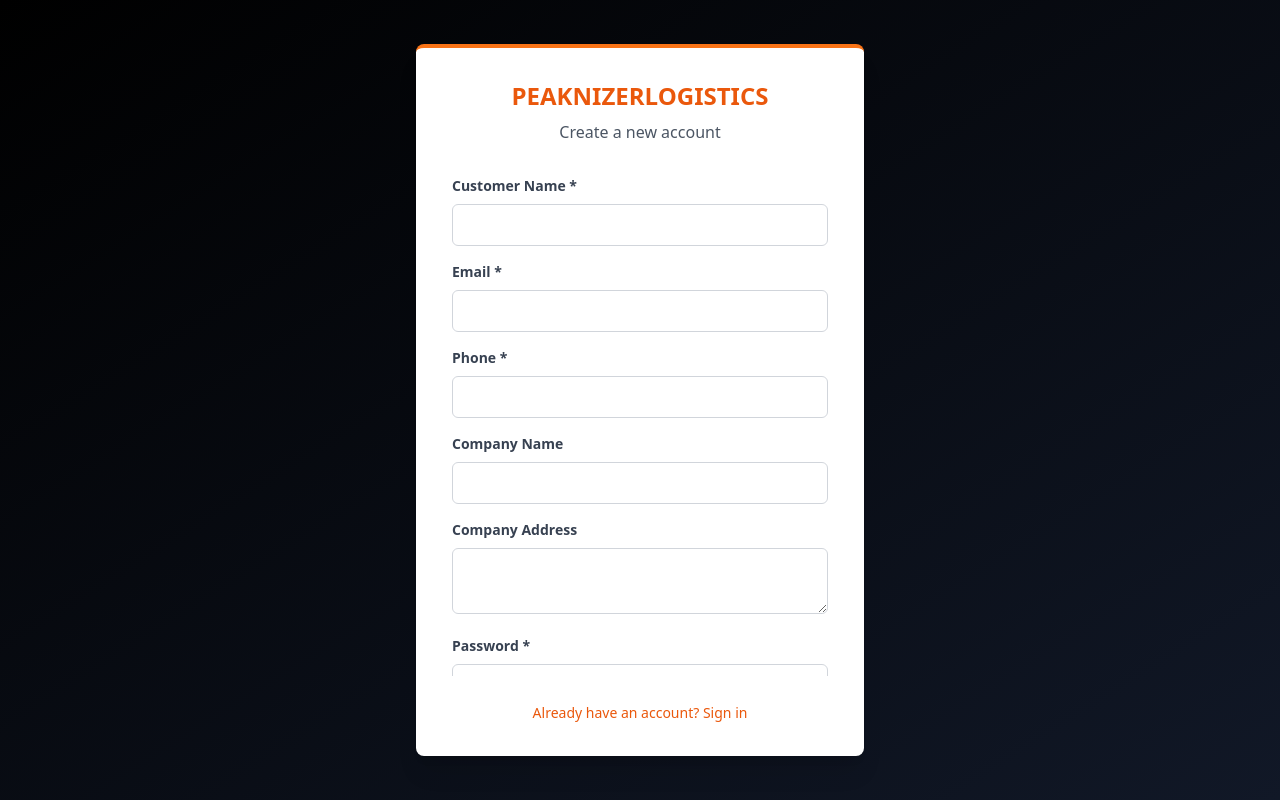
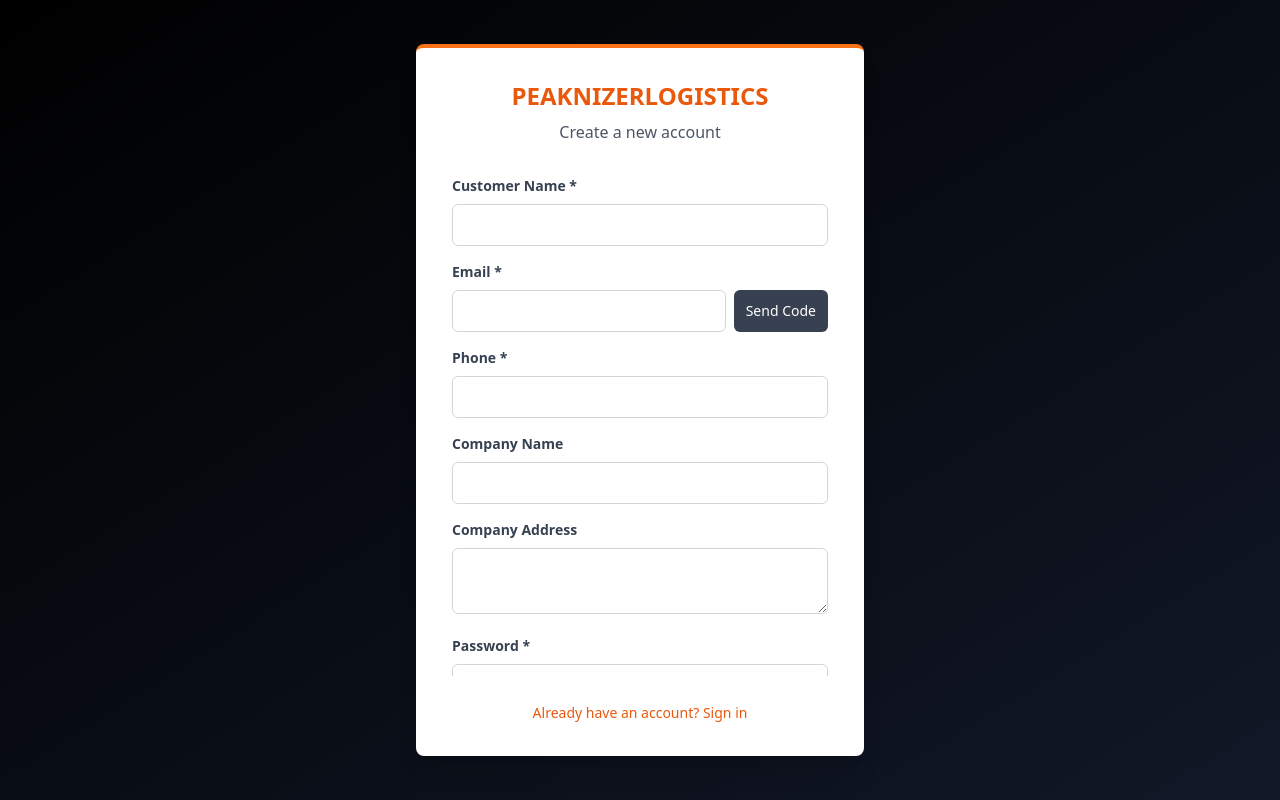
Before and after one commit to ehtishamali25-hub/Peaknizerlogistics-portal, a React (Vite) app in the folder frontend/: page /login in a window 1280 px wide. Both pictures are taken after a click on the button "Need an account? Create one". Built offline with nearby package versions, Linux system fonts and the light colour scheme; no server answers.

Commit message:
Add OTP email verification flow to registration form: send/verify code before form can be submitted

```diff
--- a/frontend/src/pages/Login.jsx
+++ b/frontend/src/pages/Login.jsx
@@ -19,6 +19,14 @@ const Login = () => {
     notes: ''
   });
 
+  // Email OTP verification state
+  const [otpSent, setOtpSent] = useState(false);
+  const [otpCode, setOtpCode] = useState('');
+  const [emailVerified, setEmailVerified] = useState(false);
+  const [sendingCode, setSendingCode] = useState(false);
+  const [verifyingCode, setVerifyingCode] = useState(false);
+  const [otpMessage, setOtpMessage] = useState({ type: '', text: '' });
+
   const { login } = useAuth();
 
   const handleLogin = async (e) => {
@@ -31,10 +39,100 @@ const Login = () => {
     }
   };
 
+  const resetOtpState = () => {
+    setOtpSent(false);
+    setOtpCode('');
+    setEmailVerified(false);
+    setOtpMessage({ type: '', text: '' });
+  };
+
+  const handleRegEmailChange = (value) => {
+    setRegForm({ ...regForm, email: value });
+    // If the email changes after a code was sent or verified, that
+    // verification no longer applies to the new address.
+    if (otpSent || emailVerified) {
+      resetOtpState();
+    }
+  };
+
+  const handleSendCode = async () => {
+    setOtpMessage({ type: '', text: '' });
+
+    if (!regForm.customer_name || !regForm.email) {
+      setOtpMessage({ type: 'error', text: 'Please enter your name and email first.' });
+      return;
+    }
+
+    setSendingCode(true);
+    try {
+      const response = await fetch(`${API_URL}/auth/send-verification-code`, {
+        method: 'POST',
+        headers: { 'Content-Type': 'application/json' },
+        body: JSON.stringify({
+          customer_name: regForm.customer_name,
+          email: regForm.email
+        }),
+      });
+
+      const data = await response.json();
+
+      if (response.ok) {
+        setOtpSent(true);
+        setOtpCode('');
+        setOtpMessage({ type: 'success', text: 'Code sent! Please check your email.' });
+      } else {
+        setOtpMessage({ type: 'error', text: data.detail || 'Failed to send code.' });
+      }
+    } catch (err) {
+      setOtpMessage({ type: 'error', text: 'Network error. Please try again.' });
+    } finally {
+      setSendingCode(false);
+    }
+  };
+
+  const handleVerifyCode = async () => {
+    setOtpMessage({ type: '', text: '' });
+
+    if (!otpCode || otpCode.length !== 6) {
+      setOtpMessage({ type: 'error', text: 'Please enter the 6-digit code.' });
+      return;
+    }
+
+    setVerifyingCode(true);
+    try {
+      const response = await fetch(`${API_URL}/auth/verify-code`, {
+        method: 'POST',
+        headers: { 'Content-Type': 'application/json' },
+        body: JSON.stringify({
+          email: regForm.email,
+          code: otpCode
+        }),
+      });
+
+      const data = await response.json();
+
+      if (response.ok) {
+        setEmailVerified(true);
+        setOtpMessage({ type: 'success', text: 'Email verified!' });
+      } else {
+        setOtpMessage({ type: 'error', text: data.detail || 'Incorrect code.' });
+      }
+    } catch (err) {
+      setOtpMessage({ type: 'error', text: 'Network error. Please try again.' });
+    } finally {
+      setVerifyingCode(false);
+    }
+  };
+
   const handleRegister = async (e) => {
     e.preventDefault();
     setError('');
     setSuccess('');
+
+    if (!emailVerified) {
+      setError('Please verify your email address before submitting.');
+      return;
+    }
 
     if (regForm.password !== regForm.confirm_password) {
       setError('Passwords do not match');
@@ -79,6 +177,7 @@ const Login = () => {
           confirm_password: '',
           notes: ''
         });
+        resetOtpState();
         setTimeout(() => setIsLogin(true), 3000);
       } else {
         setError(data.detail || 'Registration failed');
@@ -165,13 +264,60 @@ const Login = () => {
               <label className="block text-gray-700 text-sm font-bold mb-2">
                 Email *
               </label>
-              <input
-                type="email"
-                value={regForm.email}
-                onChange={(e) => setRegForm({...regForm, email: e.target.value})}
-                className="w-full px-3 py-2 border border-gray-300 rounded-md focus:outline-none focus:ring-2 focus:ring-orange-500"
-                required
-              />
+              <div className="flex gap-2">
+                <input
+                  type="email"
+                  value={regForm.email}
+                  onChange={(e) => handleRegEmailChange(e.target.value)}
+                  disabled={emailVerified}
+                  className="flex-1 px-3 py-2 border border-gray-300 rounded-md focus:outline-none focus:ring-2 focus:ring-orange-500 disabled:bg-gray-100"
+                  required
+                />
+                {!emailVerified && (
+                  <button
+                    type="button"
+                    onClick={handleSendCode}
+                    disabled={sendingCode}
+                    className="shrink-0 bg-gray-700 hover:bg-gray-800 text-white text-sm font-medium px-3 py-2 rounded-md disabled:opacity-60 whitespace-nowrap"
+                  >
+                    {sendingCode ? 'Sending...' : otpSent ? 'Resend' : 'Send Code'}
+                  </button>
+                )}
+              </div>
+
+              {emailVerified && (
+                <p className="text-green-600 text-sm mt-2 flex items-center gap-1">
+                  <span>✓</span> Email verified
+                </p>
+              )}
+
+              {otpSent && !emailVerified && (
+                <div className="mt-3 flex gap-2">
+                  <input
+                    type="text"
+                    inputMode="numeric"
+                    maxLength={6}
+                    value={otpCode}
+                    onChange={(e) => setOtpCode(e.target.value.replace(/\D/g, ''))}
+                    placeholder="6-digit code"
+                    className="flex-1 px-3 py-2 border border-gray-300 rounded-md focus:outline-none focus:ring-2 focus:ring-orange-500 tracking-widest"
+                  />
+                  <button
+                    type="button"
+                    onClick={handleVerifyCode}
+                    disabled={verifyingCode}
+                    className="shrink-0 bg-orange-600 hover:bg-orange-700 text-white text-sm font-medium px-3 py-2 rounded-md disabled:opacity-60"
+                  >
+                    {verifyingCode ? 'Verifying...' : 'Verify'}
+                  </button>
+                </div>
+              )}
+
+              {otpMessage.text && (
+                <p className={`text-sm mt-2 ${otpMessage.type === 'error' ? 'text-red-600' : 'text-green-600'}`}>
+                  {otpMessage.text}
+                </p>
+              )}
             </div>
 
             <div>
@@ -250,9 +396,16 @@ const Login = () => {
               />
             </div>
 
+            {!emailVerified && (
+              <p className="text-xs text-gray-500 text-center">
+                Please verify your email above before submitting.
+              </p>
+            )}
+
             <button
               type="submit"
-              className="w-full bg-orange-600 text-white py-2.5 px-4 rounded-md hover:bg-orange-700 transition duration-200 font-medium"
+              disabled={!emailVerified}
+              className="w-full bg-orange-600 text-white py-2.5 px-4 rounded-md hover:bg-orange-700 transition duration-200 font-medium disabled:opacity-50 disabled:cursor-not-allowed"
             >
               Create Account
             </button>
```
